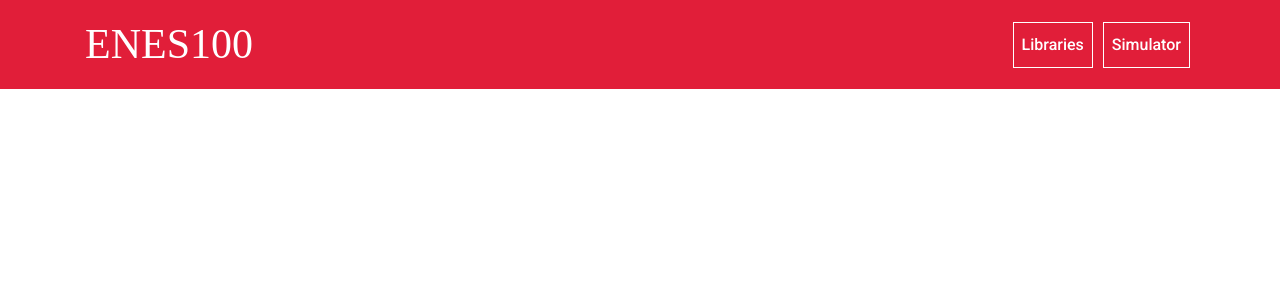
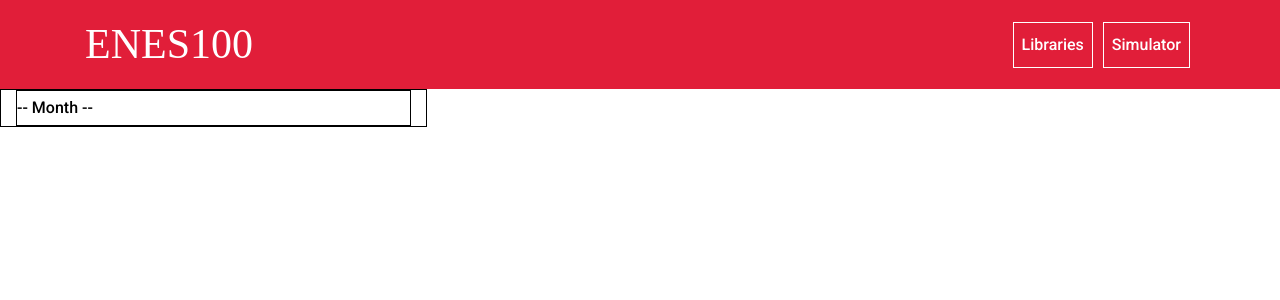
Before and after one commit to umdenes100/VisionSystemRemoteClient, a Jekyll site: the page built from index.html, in a window 1280 px wide. Shown: the top 300 px of the page. Built offline with Jekyll 4.4.1, drawn with Linux system fonts in a browser that asks for light colours; nearby versions of some CDN libraries; some web fonts are replaced.

Commit message:
Rewriting select

```diff
--- /dev/null
+++ b/css/select.css
@@ -0,0 +1,44 @@
+/*.select-style {
+    border: 1px solid #ccc;
+    width: 120px;
+    border-radius: 3px;
+    overflow: hidden;
+    background: #fafafa no-repeat 90% 50%;
+}
+
+.select-style select {
+    border: 1px solid #ccc;
+
+    padding: 5px 8px;
+    width: 200%;
+    border: none;
+    box-shadow: none;
+    background: transparent;
+    -webkit-appearance: none;
+}
+
+.select-style select:focus {
+    outline: none;
+}
+*/
+
+select {
+    border: 1px solid #ccc;
+
+    padding-top: 5px;
+    padding-bottom: 5px;
+
+    margin: 0px;
+    padding-left: 0px;
+    padding-right: 0px;
+
+    border-radius: 0px;
+
+    box-shadow: none;
+    background: transparent;
+    -webkit-appearance: none;
+
+    width: 100%;
+
+    font-family: 'Roboto', sans-serif;
+}
--- a/css/style.css
+++ b/css/style.css
@@ -209,8 +209,7 @@ textarea {
     alignment: right !important;
     text-align: right !important;
 }
-
+*/
 .test {
     border: 1px solid black;
 }
-*/
--- a/index.html
+++ b/index.html
@@ -4,4 +4,34 @@ layout: default
 title: ENES100
 permalink: /
 
+custom_css:
+ - select.css
+
+custom_js:
+ - select.js
+
 ---
+
+<div class="container-fluid">
+	<div class="row">
+		<div class="col-12 col-md-4 test">
+
+			<select id="month" class="select-styled test">
+			    <option value="hide">-- Month --</option>
+			    <option value="january" rel="icon-temperature">January</option>
+			    <option value="february">February</option>
+			    <option value="march">March</option>
+			    <option value="april">April</option>
+			    <option value="may">May</option>
+			    <option value="june">June</option>
+			    <option value="july">July</option>
+			    <option value="august">August</option>
+			    <option value="september">September</option>
+			    <option value="october">October</option>
+			    <option value="november">November</option>
+			    <option value="december">December</option>
+			</select>
+
+		</div>
+	</div>
+</div>
```
Also changed, not shown: js/select.js (added).
